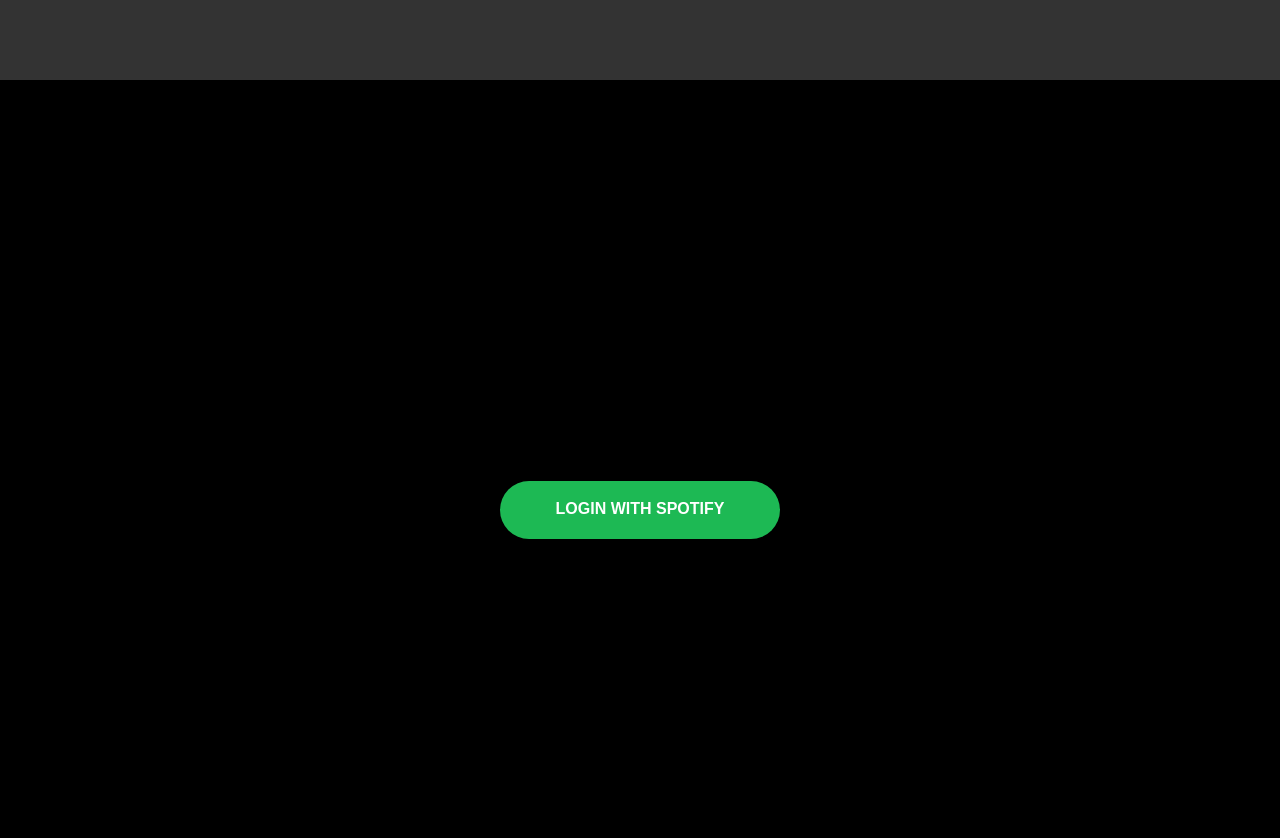
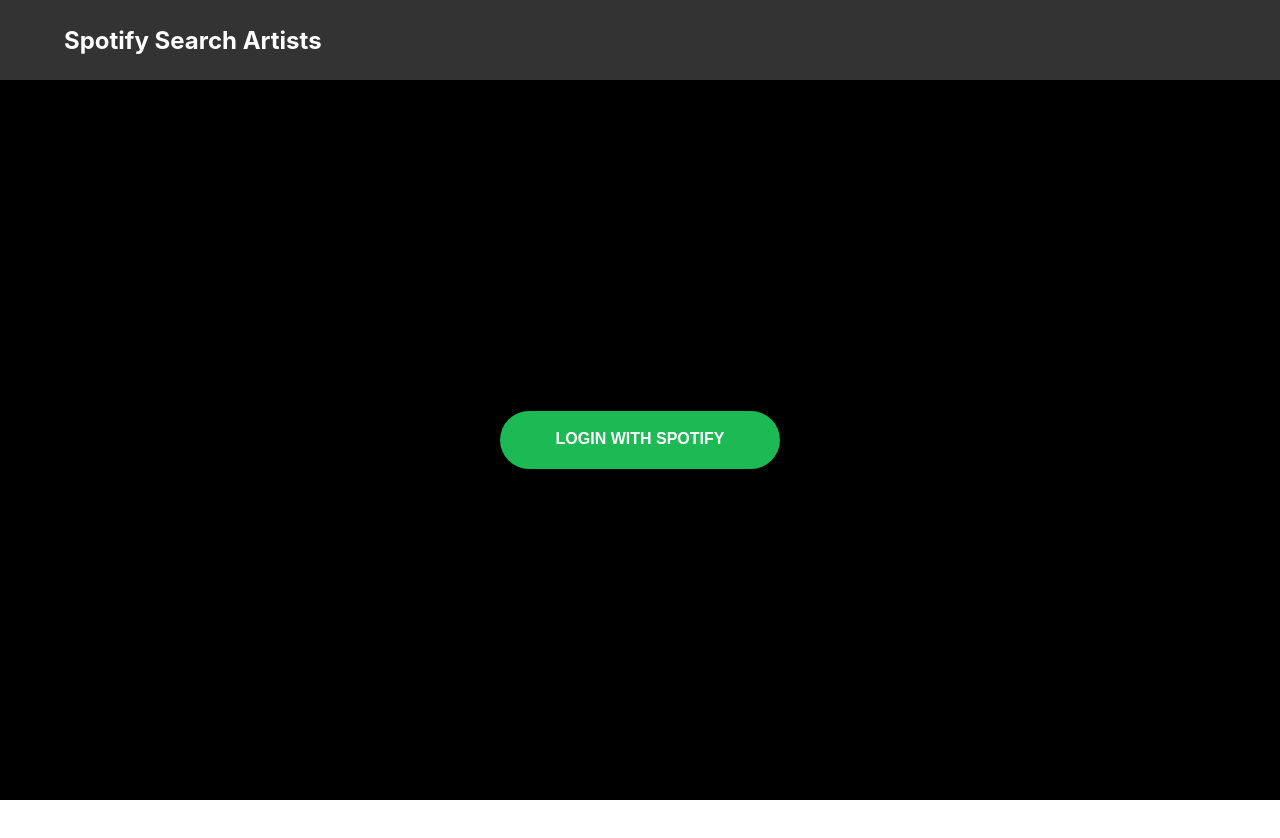
Before and after one commit to MSultan9/Spotify-React, a React (Create React App) app: page / in a window 1280 px wide. Shown: the top 838 px of the page. After the commit the page ends 800 px from the top, so only its background shows below. Built offline with nearby package versions, Linux system fonts and the light colour scheme.

Commit message:
data persistence between albums and artists

```diff
--- a/src/App.css
+++ b/src/App.css
@@ -2,7 +2,7 @@
         display: flex;
         align-items: center;
         justify-content: center;
-        min-height: 100vh;
+        min-height: calc(90vh - 60px);
         flex-direction: column;
         width: 90%;
         margin: 0 auto;
--- a/src/components/artist-card/artist-card.component.jsx
+++ b/src/components/artist-card/artist-card.component.jsx
@@ -1,13 +1,19 @@
-import React from 'react'
+import React, { useContext } from 'react'
 import { withRouter } from 'react-router-dom'
 import './artist-card.styles.css'
+import { ArtistsContext } from '../../providers/artists.provider'
 
-const ArtistCard = ({ item, history }) => {
+const ArtistCard = ({ item, history, allArtists }) => {
     const image = item.images.length > 0 ? item.images[1].url : null;
     const stars = Math.round(item.popularity / 20)
     const popularity = new Array(stars).fill(0)
+    const { addArtists } = useContext(ArtistsContext)
 
-    const redirectAlbum = id => () => history.push(`/artists/${id}`)
+
+    const redirectAlbum = id => () => {
+        history.push(`/artists/${id}`)
+        addArtists(allArtists)
+    }
 
     return (
         <div className="artist-card" onClick={redirectAlbum(item.id)}>
--- a/src/components/cards-list/cards-list.component.jsx
+++ b/src/components/cards-list/cards-list.component.jsx
@@ -11,6 +11,7 @@
     const [artist, setArtist] = useState("");
 
     useEffect(() => {
+        if (type === 'album')
             fetch(`https://api.spotify.com/v1/artists/${id}`,
                 { headers: { 'Authorization': `Bearer ${token}` } })
                 .then((response) => {
@@ -19,14 +20,14 @@
                             setArtist(data.name)
                         })
                 })
-    })
+    }, [id, token, type])
 
     return (
         <div>
             {type === 'album' ? <div><h1>{artist}</h1> <h3>Albums</h3> </div> : null}
             <div className="cards-container">
                 {list.map(item => type === 'artist'
-                    ? <ArtistCard key={item.id} item={item} />
+                    ? <ArtistCard key={item.id} item={item} allArtists={list} />
                     : <AlbumCard key={item.id} item={item}></AlbumCard>)}
             </div>
         </div>
--- a/src/components/header/header.component.jsx
+++ b/src/components/header/header.component.jsx
@@ -3,7 +3,9 @@
 import './header.styles.css';
 
 const Header = () => (
-    <div className="header"> </div>
+    <div className="header">
+        <span>Spotify Search Artists</span>
+    </div>
 );
 
 export default Header;
--- a/src/components/header/header.styles.css
+++ b/src/components/header/header.styles.css
@@ -2,4 +2,13 @@
     width: 100%;
     height: 10vh;
     background-color: rgba(0,0,0, 0.8);
+    display: flex;
+    align-items: center;
+    color: white;
 }
+
+.header span {
+    padding-left: 5%;
+    font-size: 24px;
+    font-weight: bold;
+}
--- a/src/components/input-search/input-search.component.jsx
+++ b/src/components/input-search/input-search.component.jsx
@@ -3,6 +3,7 @@
 
 const InputSearch = ({ handleSubmit, handleTyping }) => (
     <form onSubmit={handleSubmit}>
+        <span className="icon"> &#128269;</span>
         <input type="text" placeholder="Search for an artist..." onChange={handleTyping} />
     </form>
 )
--- a/src/components/input-search/input-search.styles.css
+++ b/src/components/input-search/input-search.styles.css
@@ -1,3 +1,7 @@
+form {
+    position: relative;
+}
+
 input {
     color: #000;
     padding: 6px 48px;
@@ -6,3 +10,11 @@
     border: 1px solid;
     font-size: 16px;
 }
+
+.icon {
+    position: absolute;
+    left: 14px;
+    top: 50%;
+    transform: translateY(-50%);
+    font-size: 18px;
+}
--- a/src/index.js
+++ b/src/index.js
@@ -2,6 +2,7 @@
 import ReactDOM from 'react-dom';
 import { BrowserRouter } from 'react-router-dom';
 import AccessTokenProvider from './providers/access-token.provider'
+import ArtistsProvider from './providers/artists.provider'
 
 import './index.css';
 import App from './App';
@@ -9,9 +10,11 @@
 ReactDOM.render(
   <React.StrictMode>
     <AccessTokenProvider>
-      <BrowserRouter>
-        <App />
-      </BrowserRouter>
+      <ArtistsProvider>
+        <BrowserRouter>
+          <App />
+        </BrowserRouter>
+      </ArtistsProvider>
     </AccessTokenProvider>
   </React.StrictMode>,
   document.getElementById('root')
--- a/src/pages/artists-page/artists-page.component.jsx
+++ b/src/pages/artists-page/artists-page.component.jsx
@@ -1,11 +1,17 @@
-import React, { useContext, useState } from 'react';
+import React, { useContext, useState, useEffect } from 'react';
 import InputSearch from '../../components/input-search/input-search.component'
 import CardsList from '../../components/cards-list/cards-list.component'
 import { AccessTokenContext } from '../../providers/access-token.provider'
+import { ArtistsContext } from '../../providers/artists.provider'
 
 const ArtistsPage = () => {
     const { token } = useContext(AccessTokenContext)
+    const { savedArtists } = useContext(ArtistsContext)
     const [artists, setArtists] = useState([]);
+
+    useEffect(() => {
+        setArtists(savedArtists)
+    }, [savedArtists])
 
     function searchArtists(e) {
         e.preventDefault()
--- /dev/null
+++ b/src/providers/artists.provider.jsx
@@ -0,0 +1,17 @@
+import React, { createContext, useState } from 'react';
+
+export const ArtistsContext = createContext(
+    {
+        savedArtists: []
+    }
+);
+
+
+const ArtistsProvider = ({ children }) => {
+    const [savedArtists, setArtists] = useState([])
+
+    const addArtists = savedArtists => setArtists(savedArtists)
+    return <ArtistsContext.Provider value={{ savedArtists, addArtists }}>{children}</ArtistsContext.Provider>
+}
+
+export default ArtistsProvider
```
Lines whose indentation alone changed are shown as unchanged.
